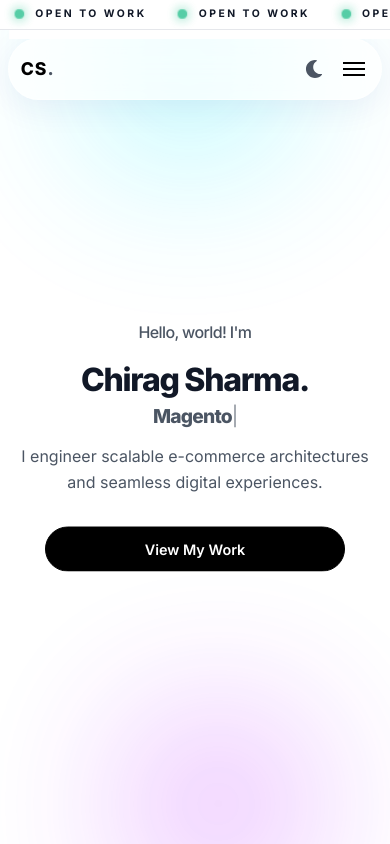
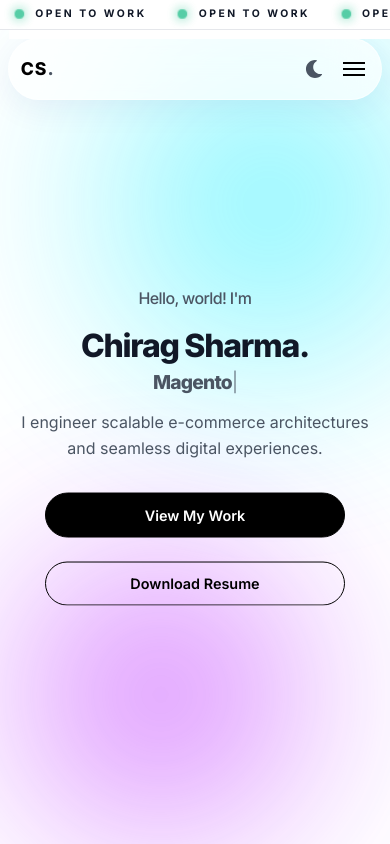
Before and after one commit to iamchiragsharma/chiragsharmadev, a React (Create React App) app: page / in a window 390 px wide. Shown: the top 844 px of the page. Built offline with nearby package versions, Linux system fonts and the light colour scheme.

Commit message:
Fixed gradient issue on mobile and added download Resume Functionality

```diff
--- a/src/components/Hero.css
+++ b/src/components/Hero.css
@@ -23,9 +23,11 @@
 /* Cyan Blob */
 #hero::before {
   top: -10%;
-  left: 10%;
+  left: -5%;
   width: 60vw;
   height: 60vw;
+  min-width: 450px;
+  min-height: 450px;
   max-width: 600px;
   max-height: 600px;
   background: radial-gradient(circle, rgba(0, 238, 255, 0.7) 0%, transparent 70%);
@@ -35,9 +37,11 @@
 /* Purple Blob */
 #hero::after {
   bottom: -10%;
-  right: 10%;
+  right: -5%;
   width: 55vw;
   height: 55vw;
+  min-width: 400px;
+  min-height: 400px;
   max-width: 550px;
   max-height: 550px;
   background: radial-gradient(circle, rgba(174, 0, 255, 0.7) 0%, transparent 70%);
--- a/src/components/Hero.js
+++ b/src/components/Hero.js
@@ -49,7 +49,7 @@ const Hero = () => {
         </p>
         <div className="cta-group fade-up">
           <a href="#projects" className="btn btn-primary hover-target">View My Work</a>
-          {/* <a href="resume.pdf" download="Chirag_Sharma_Resume.pdf" className="btn btn-outline hover-target">Download Resume</a> */}
+          <a href="/resume.pdf" download="Chirag_Sharma_Resume.pdf" className="btn btn-outline hover-target">Download Resume</a>
         </div>
       </div>
     </header>
```
